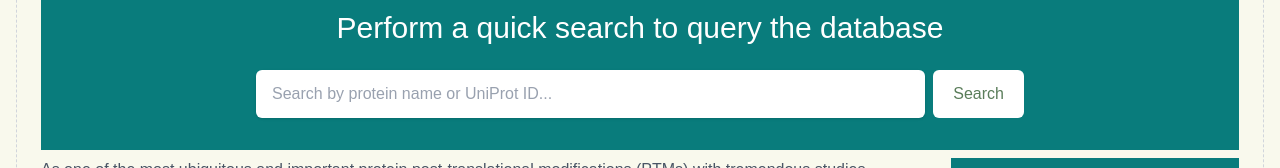
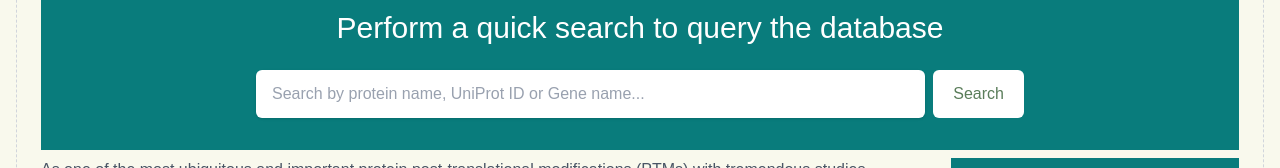
Before and after one commit to Adi-070/N-db, a Next.js app: page /home in a window 1280 px wide. Shown: the part 288-456 px from the top of the page. Built offline with nearby package versions, Linux system fonts and the light colour scheme.

Commit message:
gene name

```diff
--- a/src/components/MainContent.jsx
+++ b/src/components/MainContent.jsx
@@ -24,11 +24,11 @@ export default function MainContent() {
     try {
       // Search for both protein name and uniprot ID
       const { data, error } = await supabase
-        .from('proteins_final')
-        .select('HSNID, "PROTEIN NAME", "UNIPROT ID", "GENE NAME", "TOTAL SITES"')
-        .or(`"PROTEIN NAME".ilike.%${searchQuery}%,"UNIPROT ID".ilike.%${searchQuery}%`)
-        .order('"PROTEIN NAME"', { ascending: true })
-        .limit(10)
+      .from('proteins_final')
+      .select('HSNID, "PROTEIN NAME", "UNIPROT ID", "GENE NAME", "TOTAL SITES"')
+      .or(`"PROTEIN NAME".ilike.%${searchQuery}%,"UNIPROT ID".ilike.%${searchQuery}%,"GENE NAME".ilike.%${searchQuery}%`)
+      .order('"PROTEIN NAME"', { ascending: true })
+      .limit(10)
 
       if (error) {
         console.error('Error performing search:', error)
@@ -76,7 +76,7 @@ export default function MainContent() {
           <input
             type="text"
             className="flex-1 border-0 rounded-md px-4 py-3 text-gray-800 bg-white placeholder-gray-400 shadow-sm focus:outline-none"
-            placeholder="Search by protein name or UniProt ID..."
+            placeholder="Search by protein name, UniProt ID or Gene name..."
             value={searchQuery}
             onChange={(e) => setSearchQuery(e.target.value)}
           />
```
